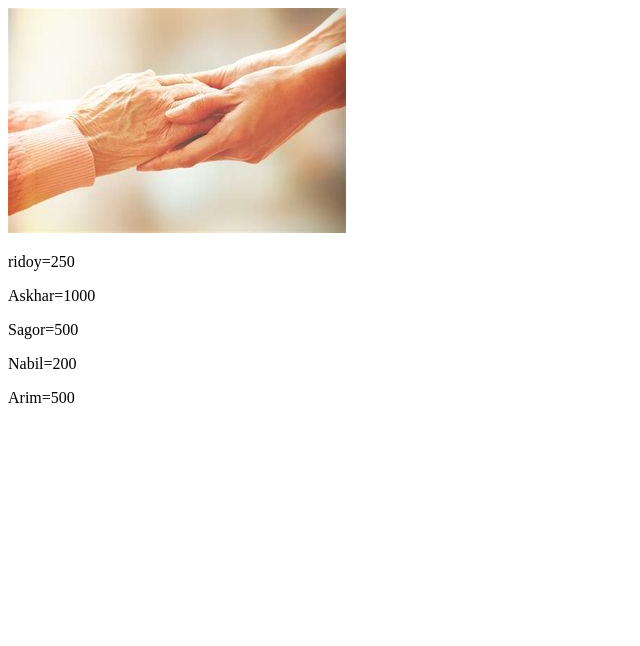
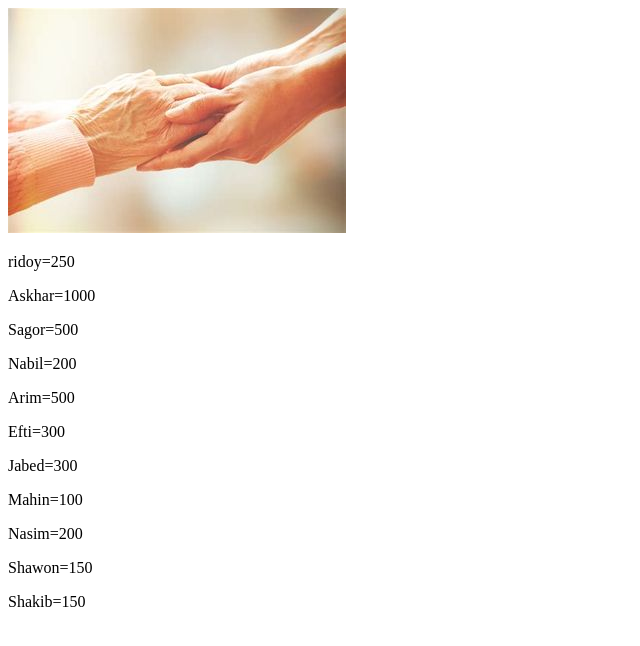
Before and after one commit to SiddikArim/hat-barai-cash-data, a plain HTML site: page index.html in a window 1280 px wide. Shown: the whole page, without its empty margins (0-640 px from the left). Drawn offline with Linux system fonts and the light colour scheme.

Commit message:
data push

```diff
--- a/index.html
+++ b/index.html
@@ -13,6 +13,12 @@
     <p>Sagor=500</p>
     <p>Nabil=200</p>
     <p>Arim=500</p>
+    <p>Efti=300</p>
+    <p>Jabed=300</p>
+    <p>Mahin=100</p>
+    <p>Nasim=200</p>
+    <p>Shawon=150</p>
+    <p>Shakib=150</p>
 
 </body>
 </html>
```
